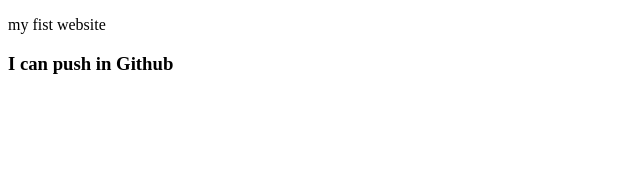
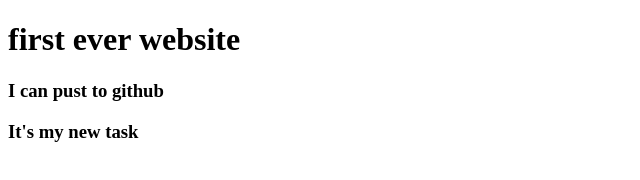
Before and after one commit to afrin106/my-first-website, a plain HTML site: page index.html in a window 1280 px wide. Shown: the whole page, without its empty margins (0-640 px from the left). Drawn offline with Linux system fonts and the light colour scheme.

Commit message:
learned github

```diff
--- a/index.html
+++ b/index.html
@@ -1,9 +1,13 @@
 <!DOCTYPE html>
-<html>
-  <head>
+<html lang="en">
+    <head>
+        <meta charset="UTF-8">
+        <meta name="viewport"content="width=device-width,initial-1.0">
+        <title>Document</title>
+    </head>
     <body>
-       <p>my fist website</p>
-       <h3>I can push in Github</h3>
-    </body
-    </head>
+        <h1>first ever website</h1>
+        <h3>I can pust to github</h3>
+        <h3>It's my new task</h3>
+    </body>
 </html>
```
